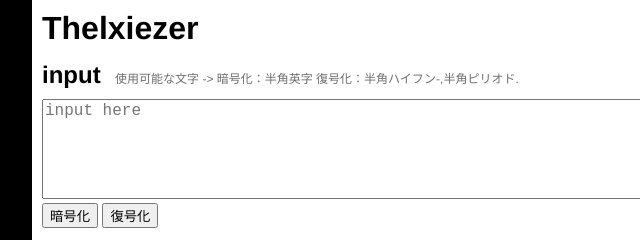
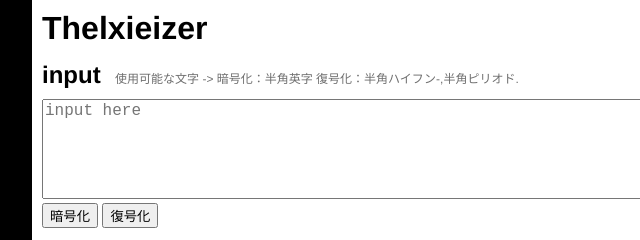
Before and after one commit to Manju2367/Thelxieizer, a website: page index.html in a window 1280 px wide. Shown: the top 240 px of the page, 160-800 px from the left. Drawn offline with Linux system fonts and the light colour scheme.

Commit message:
fix detail

```diff
--- a/index.html
+++ b/index.html
@@ -16,7 +16,7 @@
     <div id="container">
 
         <div id="inner-container">
-            <h1>Thelxiezer</h1>
+            <h1>Thelxieizer</h1>
 
             <div id="form-container" class="inner-containers">
                 <div class="header">
```
